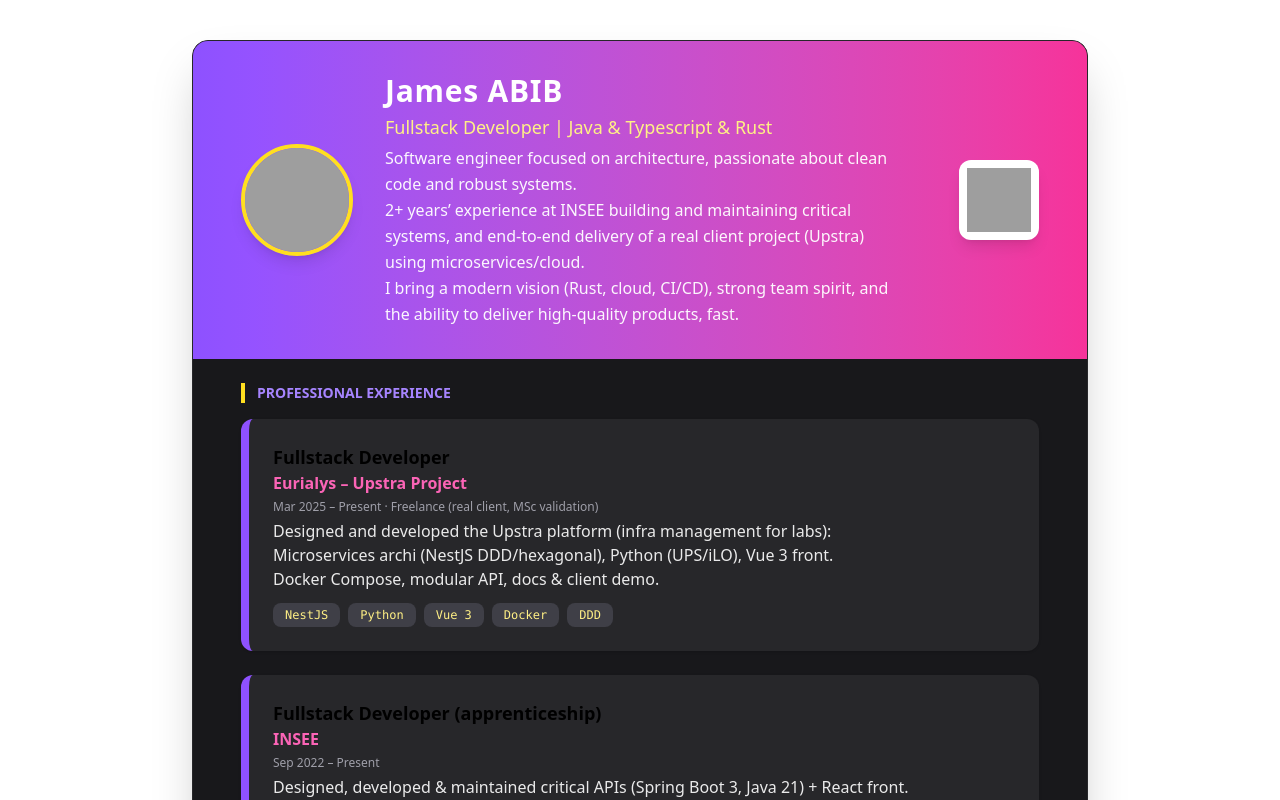
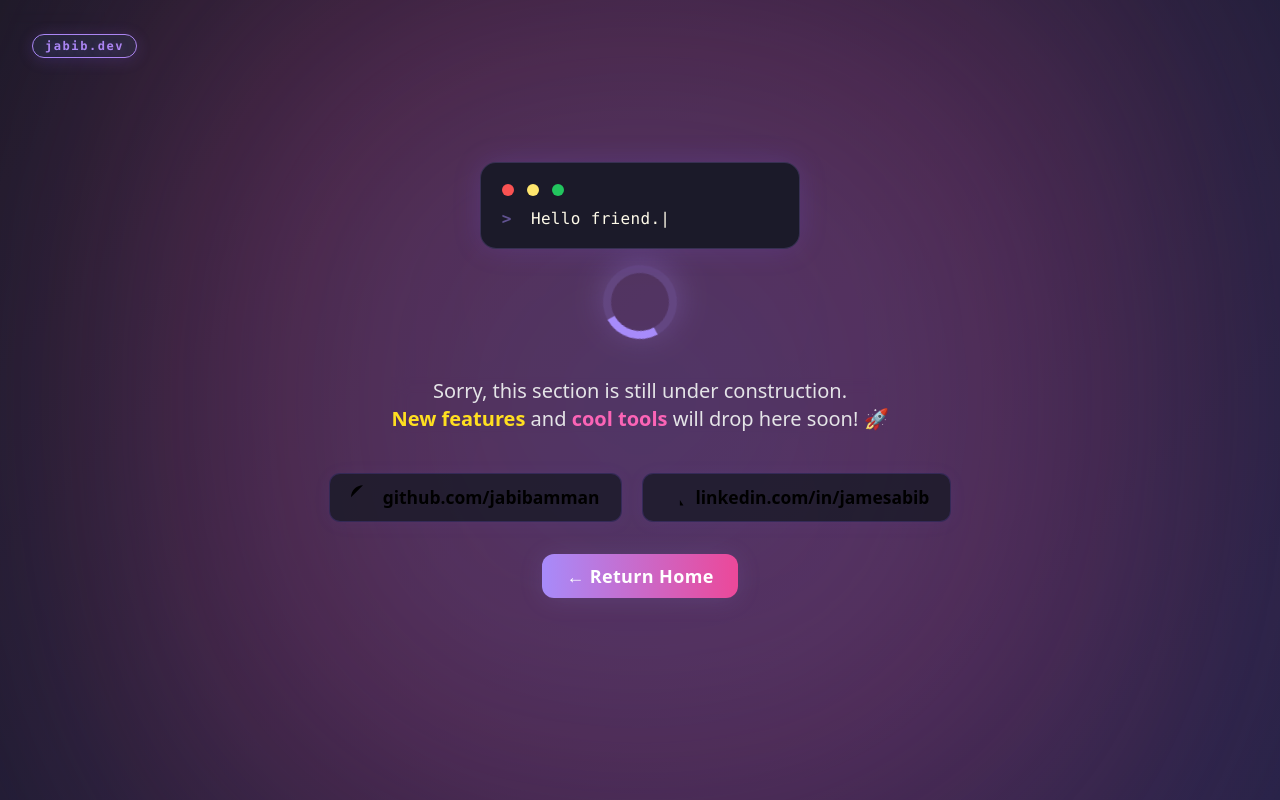
Before and after one commit to jabibamman/jabib-portfolio, an Angular app: page / in a window 1280 px wide. Shown: the top 800 px of the page. Built offline with nearby package versions, Linux system fonts and the light colour scheme; grey boxes are pictures that could not be loaded.

Commit message:
🚧 Add a wip page

```diff
--- a/package.json
+++ b/package.json
@@ -21,8 +21,10 @@
     "@angular/platform-server": "^18.2.0",
     "@angular/router": "^18.2.0",
     "@angular/ssr": "^18.2.19",
+    "@semantic-icons/simple-icons": "^0.48.0",
     "@tailwindcss/postcss": "^4.1.8",
     "express": "^4.18.2",
+    "lucide-angular": "^0.511.0",
     "rxjs": "~7.8.0",
     "tslib": "^2.3.0",
     "zone.js": "~0.14.10"
--- /dev/null
+++ b/src/app/features/wip/pages/wip.component.ts
@@ -0,0 +1,157 @@
+import {
+  Component,
+  OnInit,
+  OnDestroy,
+  Inject,
+  PLATFORM_ID,
+} from "@angular/core";
+import { CommonModule, isPlatformBrowser } from "@angular/common";
+
+@Component({
+  selector: "app-wip",
+  standalone: true,
+  imports: [CommonModule],
+  styleUrl: "./../wip.component.scss",
+  template: `
+    <div
+      class="wip-bg min-h-[70vh] flex flex-col items-center justify-center py-20 relative overflow-hidden"
+    >
+      <div class="wip-glow"></div>
+      <div class="absolute top-8 left-8 animate-fade-in">
+        <span class="badge text-xs font-mono px-3 py-1 rounded-full"
+          >jabib.dev</span
+        >
+      </div>
+
+      <div class="mb-10 flex flex-col items-center z-10">
+        <div class="console-box mb-8">
+          <div class="console-header flex items-center gap-2">
+            <span class="dot dot-red"></span>
+            <span class="dot dot-yellow"></span>
+            <span class="dot dot-green"></span>
+          </div>
+          <div
+            class="console-content text-left font-mono text-base leading-relaxed"
+          >
+            <span class="console-cursor animate-blink">></span>
+            <span class="console-typing">
+              {{ displayText }}<span class="type-cursor">|</span>
+            </span>
+          </div>
+        </div>
+
+        <div class="wip-spinner mb-8"></div>
+
+        <!--div class="flex justify-center w-full">
+          <h1
+            class="wip-title text-4xl md:text-5xl font-extrabold text-violet-400 drop-shadow-lg tracking-widest animate-glow text-center"
+          >
+            Work in Progress
+          </h1>
+        </div>-->
+        <p
+          class="mt-6 text-lg md:text-xl text-zinc-200 text-center font-medium max-w-xl backdrop-blur-sm"
+        >
+          Sorry, this section is still under construction.<br />
+          <span class="text-yellow-300 font-semibold">New features</span> and
+          <span class="text-pink-400 font-semibold">cool tools</span> will drop
+          here soon! 🚀
+        </p>
+
+        <div
+          class="mt-10 flex flex-col sm:flex-row gap-5 items-center justify-center"
+        >
+          <a
+            href="https://github.com/jabibamman"
+            target="_blank"
+            class="wip-link flex items-center gap-2 hover:text-white transition"
+          >
+            <svg class="w-6 h-6" fill="currentColor" viewBox="0 0 24 24">
+              <path d="M12 .297c-6.63 0-12 5.373-12 12 0 5.303 ..." />
+            </svg>
+            <span>github.com/jabibamman</span>
+          </a>
+          <a
+            href="https://www.linkedin.com/in/jamesabib/"
+            target="_blank"
+            class="wip-link flex items-center gap-2 hover:text-white transition"
+          >
+            <svg class="w-6 h-6" fill="currentColor" viewBox="0 0 24 24">
+              <path d="M20.447 20.452h-3.554v-5.569c0-1.327 ..." />
+            </svg>
+            <span>linkedin.com/in/jamesabib</span>
+          </a>
+        </div>
+
+        <button
+          class="mt-8 px-6 py-2 rounded-xl font-bold text-lg shadow wip-btn"
+          (click)="goHome()"
+        >
+          <span>← Return Home</span>
+        </button>
+      </div>
+    </div>
+  `,
+})
+export class WipComponent implements OnInit, OnDestroy {
+  isBrowser = false;
+
+  messages = [
+    "Building the future... Please stand by.",
+    "Hello friend.",
+    "Deploying creativity.",
+    "Injecting TypeScript...",
+    "Crafting fullstack workspace.",
+  ];
+  displayText = "";
+  private msgIndex = 0;
+  private charIndex = 0;
+  private isDeleting = false;
+  private typingInterval: any = null;
+  private pauseTimeout: any = null;
+
+  constructor(@Inject(PLATFORM_ID) private platformId: Object) {}
+
+  ngOnInit() {
+    this.isBrowser = isPlatformBrowser(this.platformId);
+    if (this.isBrowser) {
+      this.typeMessage();
+    } else {
+      this.displayText = this.messages[0];
+    }
+  }
+  ngOnDestroy() {
+    clearTimeout(this.typingInterval);
+    clearTimeout(this.pauseTimeout);
+  }
+
+  typeMessage() {
+    const currentMsg = this.messages[this.msgIndex];
+    if (!this.isDeleting) {
+      this.displayText = currentMsg.substring(0, this.charIndex + 1);
+      if (this.charIndex < currentMsg.length) {
+        this.charIndex++;
+        this.typingInterval = setTimeout(() => this.typeMessage(), 38);
+      } else {
+        this.pauseTimeout = setTimeout(() => {
+          this.isDeleting = true;
+          this.typeMessage();
+        }, 1200);
+      }
+    } else {
+      this.displayText = currentMsg.substring(0, this.charIndex - 1);
+      if (this.charIndex > 0) {
+        this.charIndex--;
+        this.typingInterval = setTimeout(() => this.typeMessage(), 18);
+      } else {
+        this.isDeleting = false;
+        this.msgIndex = (this.msgIndex + 1) % this.messages.length;
+        this.pauseTimeout = setTimeout(() => this.typeMessage(), 340);
+      }
+    }
+  }
+
+  goHome() {
+    window.location.href = "/";
+  }
+}
--- /dev/null
+++ b/src/app/features/wip/wip.component.scss
@@ -0,0 +1,137 @@
+.wip-bg {
+  background: linear-gradient(135deg, #181926 0%, #232347 100%);
+  min-height: 100vh;
+  position: relative;
+  overflow: hidden;
+}
+.wip-glow {
+  position: absolute;
+  top: 50%; left: 50%;
+  width: 900px; height: 900px;
+  background: radial-gradient(circle at 50% 50%, #a78bfa55 0%, #ec489955 60%, transparent 100%);
+  filter: blur(120px);
+  opacity: 0.7;
+  z-index: 1;
+  transform: translate(-50%, -50%) scale(1.1);
+  animation: glow-pulse 7s infinite alternate;
+}
+@keyframes glow-pulse {
+  0% { opacity: 0.7; transform: translate(-50%, -50%) scale(1.07);}
+  100% { opacity: 0.95; transform: translate(-50%, -50%) scale(1.17);}
+}
+
+.wip-spinner {
+  width: 74px; height: 74px;
+  border: 8px solid #a78bfa33;
+  border-top: 8px solid #a78bfa;
+  border-radius: 50%;
+  animation: spin 1.1s linear infinite;
+  margin-bottom: 14px;
+  box-shadow: 0 4px 32px #a78bfa44;
+  z-index: 2;
+}
+@keyframes spin {
+  0% { transform: rotate(0deg);}
+  100% { transform: rotate(360deg);}
+}
+
+.badge {
+  background: rgba(30, 41, 59, 0.85);
+  border: 1.5px solid #a78bfa;
+  color: #a78bfa;
+  font-weight: bold;
+  letter-spacing: 0.13em;
+  text-shadow: 0 2px 8px #7e5bef44;
+  box-shadow: 0 2px 16px #7e5bef33;
+  backdrop-filter: blur(3px);
+}
+
+.console-box {
+  background: #181926ee;
+  border-radius: 1rem;
+  border: 1.5px solid #a78bfa33;
+  box-shadow: 0 0 28px #7e5bef30;
+  padding: 1.3rem 2rem 1rem 1.3rem;
+  width: 320px;
+  max-width: 80vw;
+  margin: 0 auto 1rem;
+  font-size: 1rem;
+  position: relative;
+  z-index: 10;
+  .console-header {
+    margin-bottom: 0.6rem;
+    .dot {
+      width: 12px; height: 12px; border-radius: 50%; display: inline-block; margin-right: 5px;
+      &.dot-red { background: #fa5252; }
+      &.dot-yellow { background: #ffe66d; }
+      &.dot-green { background: #22c55e; }
+    }
+  }
+  .console-content {
+    color: #fffbe9;
+    .console-cursor {
+      color: #a78bfa;
+      font-weight: bold;
+      margin-right: 0.6em;
+      animation: blink 1.1s steps(2, start) infinite;
+    }
+    .console-typing {
+      color: #fffbe9;
+      font-family: 'Fira Mono', 'Menlo', 'Consolas', monospace;
+      letter-spacing: 0.02em;
+      font-weight: 500;
+    }
+  }
+}
+@keyframes blink {
+  0% { opacity: 1;}
+  50% { opacity: 0;}
+  100% { opacity: 1;}
+}
+@keyframes type {
+  from { width: 0; }
+  to { width: 100%; }
+}
+.animate-blink {
+  animation: blink 1.2s infinite;
+}
+.animate-glow {
+  animation: glow-pulse 2.3s infinite alternate;
+}
+
+.wip-title {
+  text-shadow:
+    0 0 8px #a78bfa77,
+    0 0 32px #a78bfa33;
+}
+
+.wip-link {
+  border-radius: 0.7rem;
+  padding: 0.6em 1.2em;
+  background: #181926cc;
+  border: 1.5px solid #7e5bef33;
+  box-shadow: 0 2px 18px #7e5bef11;
+  font-size: 1.09em;
+  font-weight: 600;
+  transition: all 0.2s;
+  &:hover {
+    background: #181926ff;
+    color: #fff;
+    border-color: #a78bfa77;
+    box-shadow: 0 2px 24px #a78bfa44;
+  }
+}
+.wip-btn {
+  background: linear-gradient(90deg, #a78bfa 0%, #ec4899 100%);
+  color: #fff;
+  border: none;
+  font-weight: bold;
+  letter-spacing: 0.02em;
+  transition: background 0.3s, transform 0.2s, box-shadow 0.2s;
+  box-shadow: 0 2px 24px #a78bfa22;
+  &:hover {
+    background: linear-gradient(90deg, #ec4899 0%, #a78bfa 100%);
+    transform: translateY(-2px) scale(1.03);
+    box-shadow: 0 6px 36px #ec489944;
+  }
+}
--- a/src/app/routes/app.routes.ts
+++ b/src/app/routes/app.routes.ts
@@ -1,9 +1,8 @@
 import { Routes } from "@angular/router";
-import { HomeComponent } from "../features/home/pages/home.component";
-
+import { WipComponent } from "../features/wip/pages/wip.component";
 export const appRoutes: Routes = [
   {
     path: "",
-    component: HomeComponent,
+    component: WipComponent,
   },
 ];
```
Also changed, not shown: 1 other file (tests, documents, lock files or other folders).
